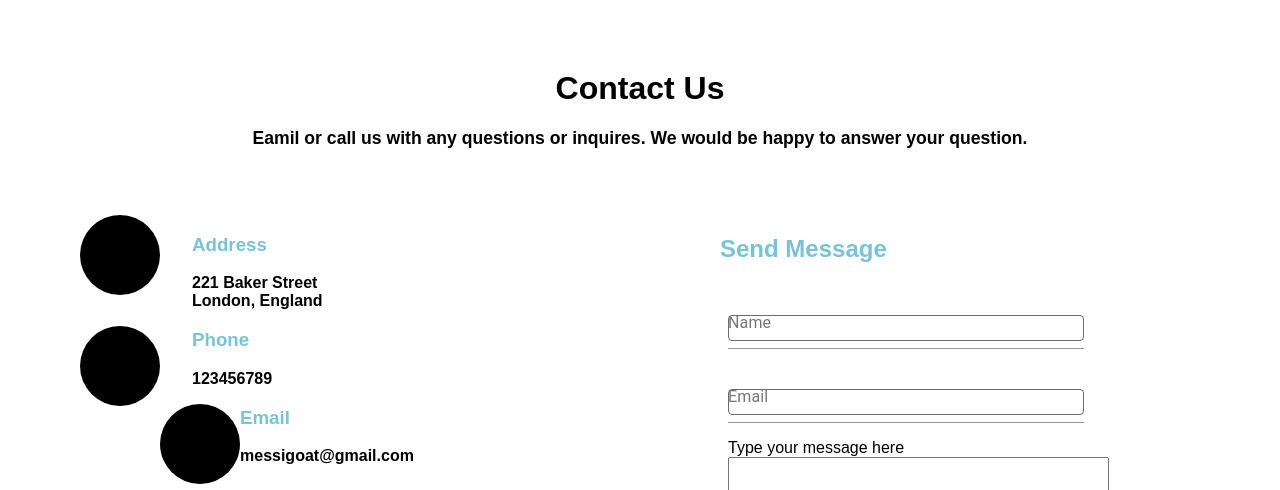
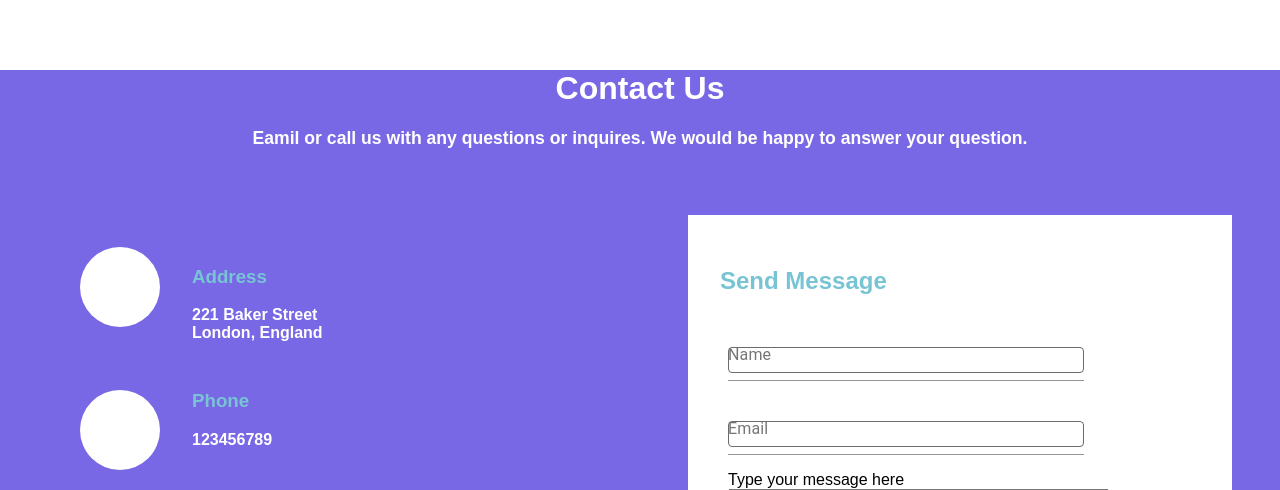
Before and after one commit to GOKU-Instinct/MedBed, a React (Create React App) app: page /contact_us in a window 1280 px wide. Shown: the part 310-800 px from the top of the page. Built offline with nearby package versions, Linux system fonts and the light colour scheme.

Commit message:
Changes to connact us page

```diff
--- a/src/contact-us/ContactUs.css
+++ b/src/contact-us/ContactUs.css
@@ -1,14 +1,18 @@
+.ContactUs {
+  background-color: #7868e6;
+
+}
 /* heading and heading paragraph */
 .contactHeading {
-  color: black;
-  font-family: "Nanum Gothic", sans-serif;
+  color: #ffffff;
+  font-family: 'Nanum Gothic', sans-serif;
   margin: 5rem auto 0 auto;
   text-align: center;
 }
-.contactHeading h1 {
+.contactHeading h1{
   font-weight: bolder;
 }
-.contactHeading p {
+.contactHeading p{
   font-size: 1.1rem;
   font-weight: 600;
 }
@@ -17,73 +21,59 @@
   display: flex;
   flex-direction: row;
   flex-wrap: wrap;
-  font-family: "Nanum Gothic", sans-serif;
+  font-family: 'Nanum Gothic', sans-serif;
   justify-content: center;
 }
-.flexItem {
-  margin: 1rem 3rem 0 3rem;
+.flexItem{
+  margin: 3rem 3rem 0 3rem;
   padding: 2rem;
   width: 30rem;
 }
 /* flex container one ie address phone and email */
-.address,
-.phone,
-.email {
-  color: black;
+.address, .phone, .email {
+  color: #ffffff;
   font-weight: bolder;
-  margin: 0 0 1rem 7rem;
+  margin: 0 0 3rem 7rem ;
 }
-.address h3,
-.phone h3,
-.email h3 {
+.address h3, .phone h3, .email h3 {
   color: #78c4d4;
   font-weight: bolder;
 }
-.locationImg,
-.phoneImg,
-.emailImg {
-  background-color: black;
+.locationImg, .phoneImg, .emailImg {
+  background-color:#ffffff;
   border-radius: 100%;
   float: left;
   height: 5rem;
   width: 5rem;
 }
 /* font awesome used here  */
-.fa-envelope,
-.fa-phone-alt,
-.fa-map-marker-alt {
+.fa-envelope, .fa-phone-alt, .fa-map-marker-alt {
   display: block;
   margin: auto;
   margin-top: 22px;
   text-align: center;
 }
 /* flex container two ie send message  */
-.UserName,
-.UserEmail,
-.UserMessage,
-.button_ {
-  margin: 0.5rem;
+.UserName, .UserEmail, .UserMessage, .button_ {
+  margin : 0.5rem;
 }
-textarea{  /* margin-top: 2rem; */
-  resize: none;
+.UserMessage {
+  margin-top: 2rem;
 }
-.ContactUs input {
+input {
   border: 0;
-  border-bottom: 2px solid;
+  border-bottom:  2px solid ;
 }
-.ContactUs input,
-select,
-.ContactUs textarea {
+#UserEmail, select, #UserMessage,#UserName{
   color: grey;
 }
 
-.ContactUs textarea:focus,
-.ContactUs input:focus {
+#UserMessage:focus, #UserEmail:focus, #UserName:focus {
   color: black;
 }
 .contactbox {
-  /* background-color: black; */
-  margin-bottom: 2rem;
+  background-color: #ffffff;
+  margin-bottom: 5rem;
 }
 .contactboxHeading {
   color: #78c4d4;
```
Also changed, not shown: src/contact-us/contactus.html (+4 -4 lines).
